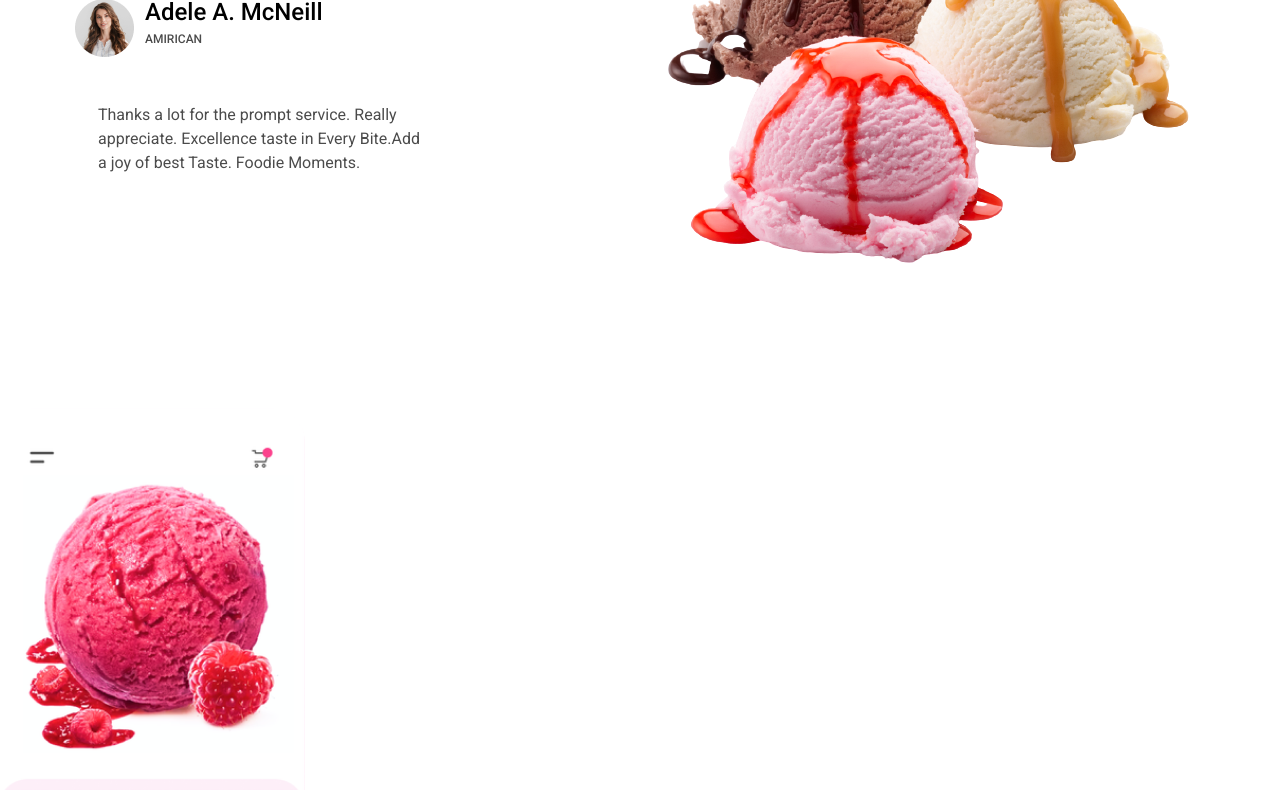
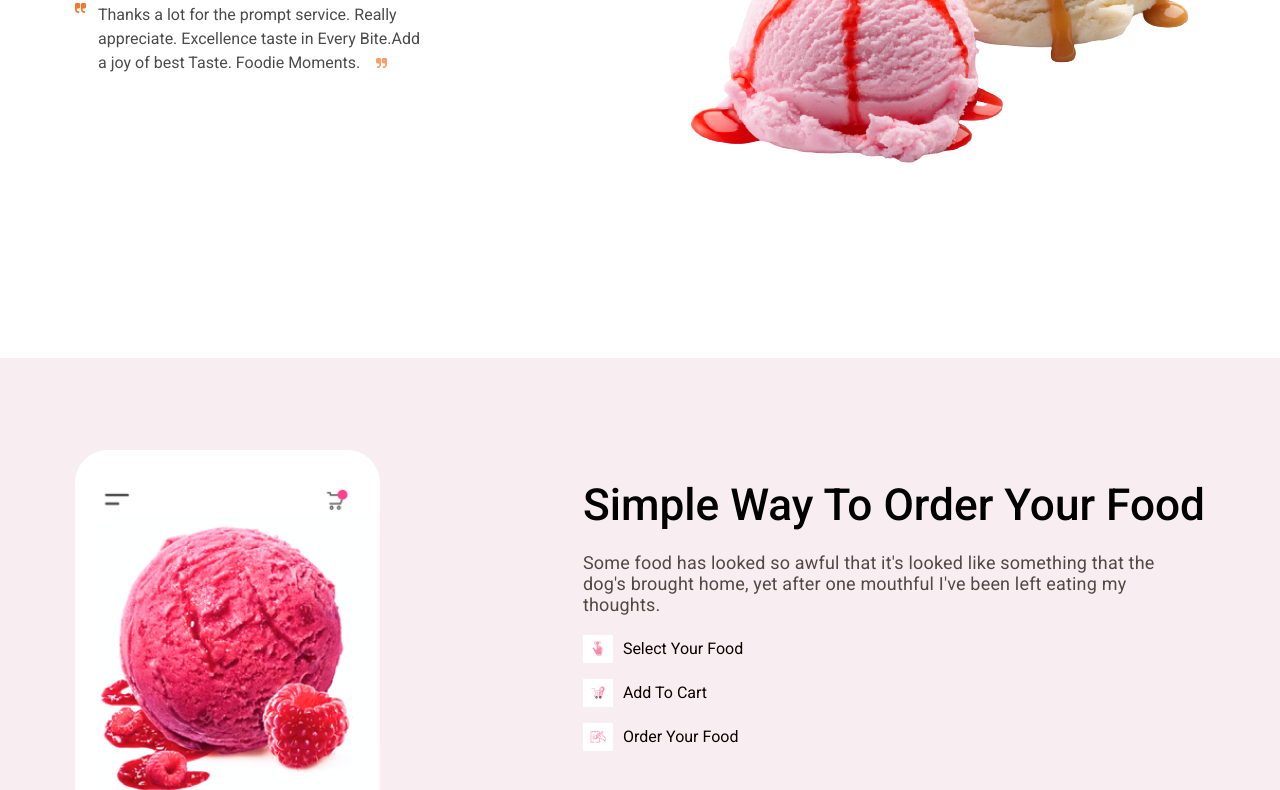
Before and after one commit to Boguszz/polar-ice-cream, a plain HTML site: page index.html in a window 1280 px wide. Shown: the part 3703-4493 px from the top of the page. Drawn offline with nearby package versions, Linux system fonts and the light colour scheme; a web font is replaced by a local one.

Commit message:
SASS
1. Application

```diff
--- a/index.html
+++ b/index.html
@@ -281,7 +281,7 @@
         </section>
 
         <!-- Feedback section -->
-        <section class="section">
+        <section class="section section--feedback">
             <h2 class="visually-hidden">Feedback</h2>
 
             <div class="container">
@@ -339,7 +339,8 @@
         </section>
 
         <!-- Mobile application section -->
-        <section>
+        <section class="section section--application">
+            <div class="container">
                 <div class="application">
                     <!-- Images -->
                     <div class="application__images">
@@ -366,21 +367,27 @@
                         </p>
                         <ul class="application__advantages">
                             <li class="application__advantages-item">
-                            <svg class="application__advantages-icon">
+                                <span class="application__advantages-icon-wrapper">
+                                    <svg class="application__advantages-icon" width="11" height="15">
                                         <use href="./icons/sprite.svg#icon-application-1"></use>
                                     </svg>
+                                </span>
                                 <span class="application__advantages-text">Select Your Food</span>
                             </li>
                             <li class="application__advantages-item">
-                            <svg class="application__advantages-icon">
+                                <span class="application__advantages-icon-wrapper">
+                                    <svg class="application__advantages-icon" width="14" height="13">
                                         <use href="./icons/sprite.svg#icon-application-2"></use>
                                     </svg>
+                                </span>
                                 <span class="application__advantages-text">Add To Cart</span>
                             </li>
                             <li class="application__advantages-item">
-                            <svg class="application__advantages-icon">
+                                <span class="application__advantages-icon-wrapper">
+                                    <svg class="application__advantages-icon" width="16" height="12">
                                         <use href="./icons/sprite.svg#icon-application-3"></use>
                                     </svg>
+                                </span>
                                 <span class="application__advantages-text">Order Your Food</span>
                             </li>
                         </ul>
@@ -418,6 +425,7 @@
                                 </a>
                             </li>
                         </ul>
+                    </div>
                 </div>
             </div>
         </section>
--- a/sass/components/section/_module.scss
+++ b/sass/components/section/_module.scss
@@ -16,6 +16,16 @@
     padding-top: 137px;
     padding-bottom: 112px;
   }
+  &--feedback {
+    padding-top: 0;
+    padding-bottom: 150px;
+  }
+
+  &--application {
+    padding-top: 122px;
+    padding-bottom: 136px;
+    background-color: var(--second-bg-color);
+  }
 }
 
 .section__title {
--- a/sass/layout/_index.scss
+++ b/sass/layout/_index.scss
@@ -4,3 +4,4 @@
 @import "./best-offer/module";
 @import "./our-products/module";
 @import "./feedback/module";
+@import "./application/module";
--- /dev/null
+++ b/sass/layout/application/_module.scss
@@ -0,0 +1,65 @@
+.application {
+  position: relative;
+  display: flex;
+  justify-content: flex-end;
+}
+
+.application__images {
+  position: absolute;
+  top: -30px;
+  left: 0;
+}
+
+.application__title {
+  font-weight: 500;
+  font-size: 44.2px;
+  line-height: 1.176;
+  color: #000000;
+  margin-bottom: 20px;
+}
+
+.application__description {
+  font-size: 18px;
+  line-height: 1.166;
+  letter-spacing: 0.01em;
+  opacity: 0.7;
+  margin-bottom: 20px;
+  width: 607px;
+}
+
+.application__advantages {
+  margin-bottom: 40px;
+}
+
+.application__advantages-item {
+  margin-bottom: 16px;
+  display: flex;
+  align-items: center;
+
+  &:last-child {
+    margin-bottom: 0;
+  }
+}
+
+.application__advantages-icon-wrapper {
+  display: flex;
+  align-items: center;
+  justify-content: center;
+  width: 30px;
+  height: 28px;
+  margin-right: 10px;
+  background-color: #ffffff;
+}
+
+.application__store {
+  display: flex;
+  align-items: center;
+}
+
+.application__store-item {
+  margin-right: 7px;
+
+  &:last-child {
+    margin-right: 0;
+  }
+}
```
Also changed, not shown: css/main.css, css/main.min.css, 2 other files. Lines whose indentation alone changed are shown as unchanged.
